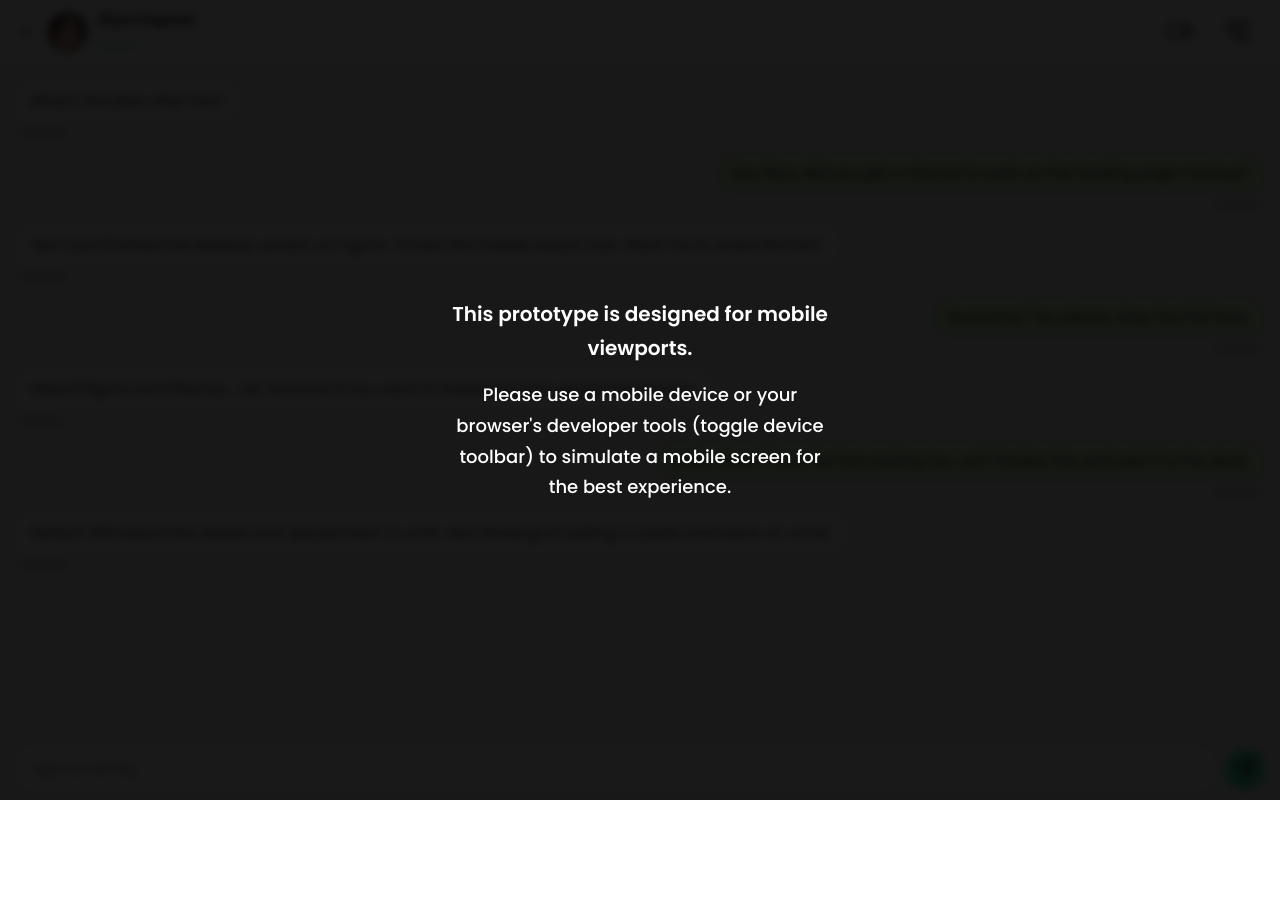
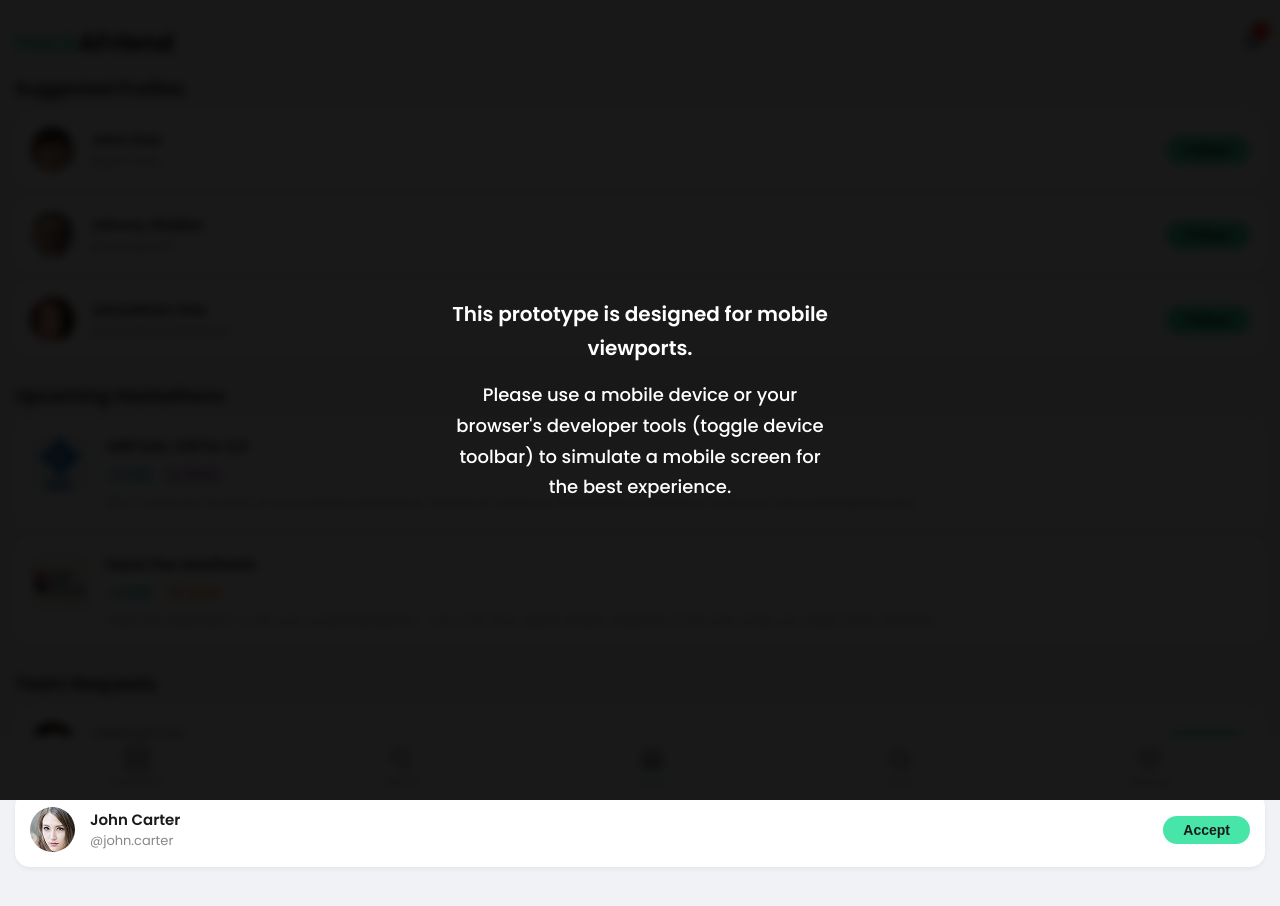
Before and after one commit to KarthikSambhuR/HackAFriend, a plain HTML site: page index.html in a window 1280 px wide. Before the commit the page ends 800 px from the top, so only its background shows below. Drawn offline with Linux system fonts and the light colour scheme.

Commit message:
Made Home default page

```diff
--- a/index.html
+++ b/index.html
@@ -3,73 +3,125 @@
 <head>
     <meta charset="UTF-8">
     <meta name="viewport" content="width=device-width, initial-scale=1.0">
-    <title>HackAFriend - Chat with Riya</title>
+    <title>HackAFriend - Home</title>
     <link rel="stylesheet" href="style.css">
     <link rel="preconnect" href="https://fonts.googleapis.com">
     <link rel="preconnect" href="https://fonts.gstatic.com" crossorigin>
     <link href="https://fonts.googleapis.com/css2?family=Poppins:wght@400;500;600;700&display=swap" rel="stylesheet">
 </head>
-<body class="chat-detail-body">
-    <div id="desktop-frame">
-
-        <div class="chat-detail-page">
-            <header class="chat-header">
-                 <a href="chat-list.html" class="back-button"><</a>
-                 <img src="images/profile_riya.jpg" alt="Riya Kapoor">
-                 <div class="chat-header-info">
-                     <span class="name">Riya Kapoor</span>
-                     <span class="status">Online</span>
+<body class="home-body">
+    <div class="app-container">
+        <header class="home-header">
+            <div class="home-logo">
+                 <span class="hack">Hack</span><span class="afriend">AFriend</span>
             </div>
-                 <div class="chat-actions">
-                    <button><img src="icons/video_call.svg"></button>
-                    <button><img src="icons/phone_call.svg"></button>
+            <div class="notifications">
+                <img src="icons/bell.svg" alt="Notifications">
+                <span class="notification-count">2</span>
             </div>
         </header>
 
-            <div class="message-area">
+        <section class="suggested-profiles">
+            <h2>Suggested Profiles</h2>
+            <div class="profile-card-suggested">
+                <img src="images/profile_john_doe.png" alt="John Doe">
+                <div class="profile-info">
+                    <span class="name">John Doe</span>
+                    <span class="username">@john.doe_</span>
+                </div>
+                <button class="btn btn-follow">Follow</button>
+            </div>
+            <div class="profile-card-suggested">
+                <img src="images/profile_johnny_walker.jpg" alt="Johnny Walker">
+                 <div class="profile-info">
+                    <span class="name">Johnny Walker</span>
+                    <span class="username">@coolguy123</span>
+                </div>
+                <button class="btn btn-follow">Follow</button>
+            </div>
+             <div class="profile-card-suggested">
+                 <img src="images/profile_johnathan_doe.jpg" alt="Johnathan Doe">
+                 <div class="profile-info">
+                    <span class="name">Johnathan Doe</span>
+                    <span class="username">@johnathanisthebest</span>
+                </div>
+                 <button class="btn btn-follow">Follow</button>
+            </div>
+        </section>
 
-                 <div class="message-group received">
-                    <div class="message">What's the plan after this?</div>
-                    <span class="timestamp">01:32 PM</span>
+         <section class="upcoming-hackathons">
+            <h2>Upcoming Hackathons</h2>
+             <a href="hackathon-detail.html" class="hackathon-card-home">
+                <img src="images/logo_placeholder.webp" alt="Virtual Vista Logo">
+                <div class="hackathon-info">
+                    <h3>VIRTUAL VISTA 2.0</h3>
+                    <div class="tags">
+                        <span class="tag paid"><img src="icons/paid.svg" alt="Paid">Paid</span>
+                        <span class="tag virtual"><img src="icons/virtual.svg" alt="Virtual">Virtual</span>
                     </div>
-                 <div class="message-group sent">
-                     <div class="message">Hey Riya, did you get a chance to work on the landing page mockup?</div>
-                     <span class="timestamp">01:35 PM</span>
+                    <p>IEEE-Computer Society of Guru Nanak Institutions Technical Campus, Hyderabad is thrilled to invite you all to participate and...</p>
                 </div>
-                 <div class="message-group received">
-                     <div class="message">Yes! I just finished the desktop version on Figma. I'll start the mobile layout now. Want me to share the link?</div>
-                     <span class="timestamp">01:35 PM</span>
+             </a>
+             <a href="hackathon-detail.html" class="hackathon-card-home">
+                <img src="images/logo_hack_aesthetic.png" alt="Hack The Aesthetic Logo">
+                 <div class="hackathon-info">
+                    <h3>Hack the Aesthetic</h3>
+                     <div class="tags">
+                         <span class="tag paid"><img src="icons/paid.svg" alt="Paid">Paid</span>
+                         <span class="tag hybrid"><img src="icons/hybrid.svg" alt="Hybrid">Hybrid</span>
                     </div>
-                 <div class="message-group sent">
-                     <div class="message">Awesome! Yes please, drop the link here.</div>
-                      <span class="timestamp">01:38 PM</span>
+                    <p>"Hack the Aesthetic" is not your usual hackathon — it's a 24-hour sprint where creativity is the only code you need. From UX flows...</p>
                 </div>
-                 <div class="message-group received">
-                     <div class="message">https://figma.com/file/xyz... Let me know if you want to tweak the hero section illustration.</div>
-                      <span class="timestamp">01:41 PM</span>
+             </a>
+        </section>
+
+        <section class="team-requests">
+             <h2>Team Requests</h2>
+             <div class="team-request-card">
+                 <img src="images/profile_johnson_lee.jpg" alt="Johnson Lee">
+                 <div class="request-info">
+                    <span class="name">Johnson Lee</span>
+                    <span class="username">@johnlee</span>
                 </div>
-                  <div class="message-group sent">
-                     <div class="message">Looks clean! I love the font pairing too. Let's finalize this and add it to the deck.</div>
-                      <span class="timestamp">01:45 PM</span>
+                 <button class="btn btn-accept">Accept</button>
              </div>
-                  <div class="message-group received">
-                     <div class="message">Perfect! Will export the assets and upload them in a bit. Also thinking of adding a subtle animation on scroll.</div>
-                      <span class="timestamp">01:45 PM</span>
+             <div class="team-request-card">
+                  <img src="images/profile_john_carter.jpg" alt="John Carter">
+                  <div class="request-info">
+                    <span class="name">John Carter</span>
+                    <span class="username">@john.carter</span>
                 </div>
+                  <button class="btn btn-accept">Accept</button>
              </div>
+        </section>
 
-            <footer class="chat-input-area">
-                 <div class="chat-input-wrapper">
-                     <input type="text" placeholder="Type something">
-                 </div>
-                 <button class="send-button"><img src="icons/send.svg"></button>
-            </footer>
     </div>
 
 
+    <nav class="bottom-nav">
+        <a href="hackathon-list.html" class="nav-item">
+            <img src="icons/hackathon.svg" alt="Hackathon">
+            <span>Hackathon</span>
+        </a>
+        <a href="search.html" class="nav-item">
+            <img src="icons/search.svg" alt="Search">
+            <span>Search</span>
+        </a>
+        <a href="home.html" class="nav-item active">
+            <img src="icons/home.svg" alt="Home">
+            <span>Home</span>
+        </a>
+        <a href="chat-list.html" class="nav-item">
+            <img src="icons/chat.svg" alt="Chat">
+            <span>Chat</span>
+        </a>
+        <a href="settings.html" class="nav-item">
+            <img src="icons/settings.svg" alt="Settings">
+            <span>Settings</span>
+        </a>
+    </nav>
+
 
     <script src="script.js"></script>
-
-    </div>
 </body>
 </html>
```
Also changed, not shown: index2.html (added, +75 -0 lines). Lines whose indentation alone changed are shown as unchanged.
